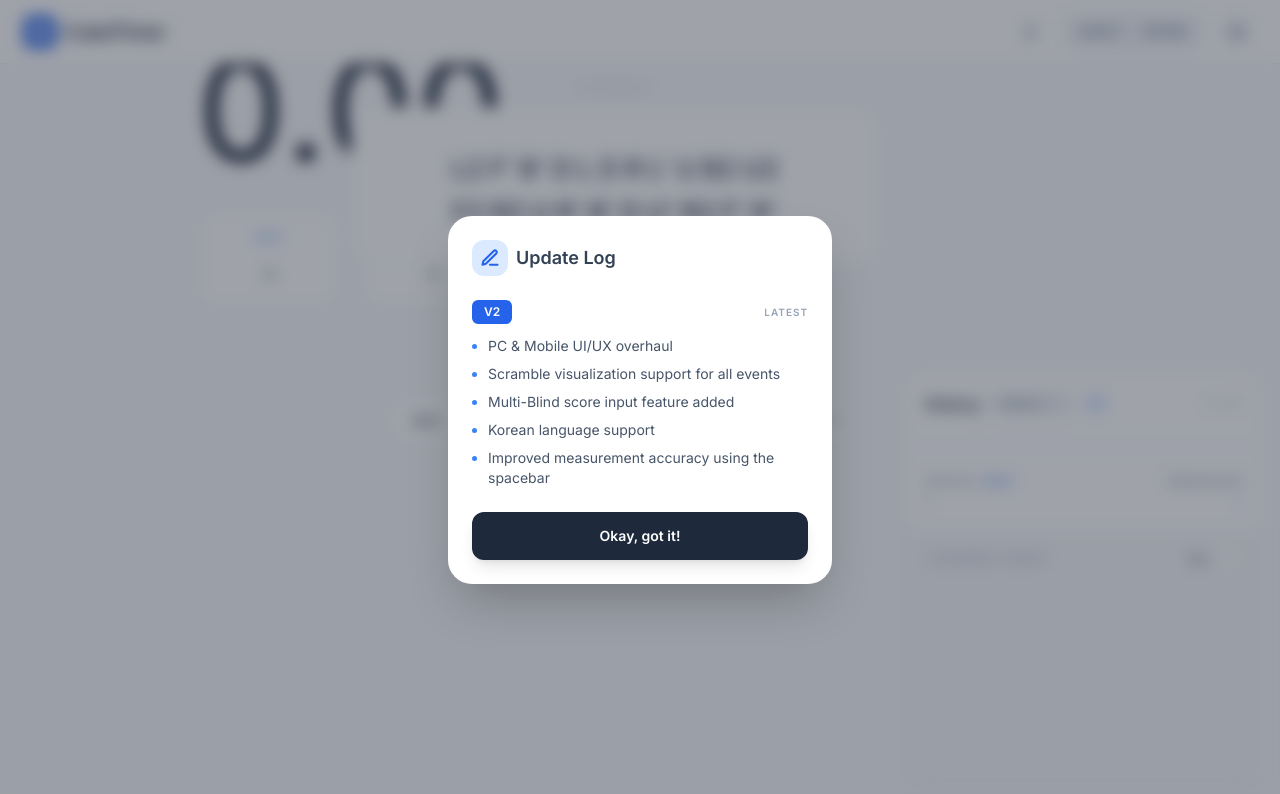
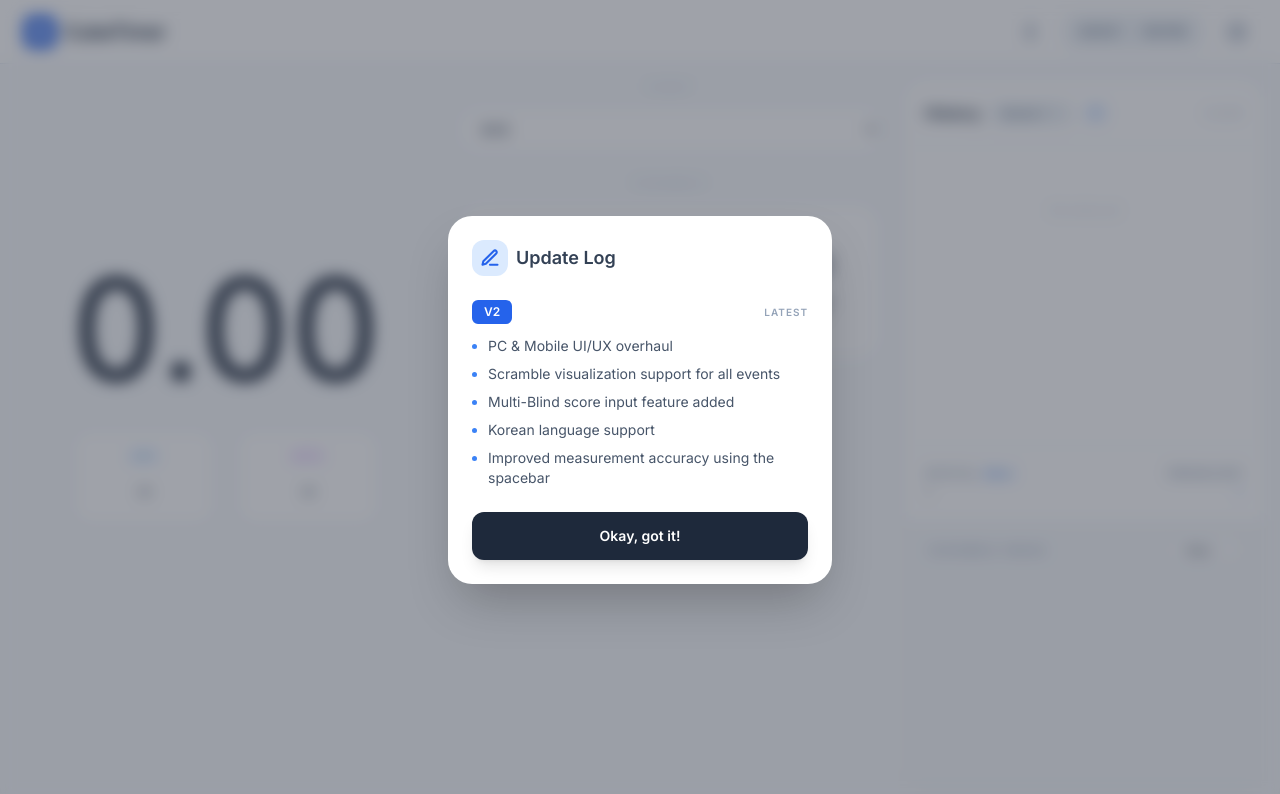
Before and after one commit to thosowe-creator/cubetimertest, a plain HTML site: page index.html in a window 1280 px wide. Drawn offline with nearby package versions, Linux system fonts and the light colour scheme; a script that the page names is missing.

Commit message:
Add files via upload

```diff
--- a/index.html
+++ b/index.html
@@ -532,6 +532,35 @@
 
                     </div>
                 </div>
+
+                <!-- Scramble -->
+                <div class="text-center w-full">
+                    <h2 class="text-slate-300 dark:text-slate-600 uppercase tracking-[0.2em] text-[10px] font-bold mb-3">Scramble</h2>
+                    <div id="scrambleBox" class="border border-slate-100 dark:border-slate-800 flex flex-col items-center justify-center md:p-8 p-6 relative rounded-3xl scramble-box transition-colors">
+                        <!-- Layout-stable scramble area: reserve space to prevent timer shifting -->
+                        <div class="h-5 flex items-center justify-center">
+                            <div id="scrambleLoadingRow" class="hidden items-center gap-2">
+                                <span class="spinner"></span>
+                                <span id="scrambleLoadingText" class="text-[11px] font-bold text-slate-400">Loading scramble…</span>
+                            </div>
+                        </div>
+
+                        <div id="scramble" class="scramble-text font-bold text-slate-600 dark:text-slate-300 whitespace-pre-wrap text-center leading-relaxed">Generating...</div>
+
+                        <div class="scramble-bottom-area relative w-full flex items-center justify-center">
+                            <div id="scrambleDiagramSkeleton" class="hidden scramble-skeleton"></div>
+                            <button id="scrambleRetryBtn" onclick="retryScramble()" class="hidden px-5 py-2.5 rounded-xl bg-slate-100 dark:bg-slate-800 text-slate-600 dark:text-slate-300 text-xs font-bold active:scale-95 transition-all">Failed. Tap to retry.</button>
+                        </div>
+
+                        <div id="mbfInputArea" class="hidden flex flex-col items-center gap-4 w-full">
+                            <p class="text-[11px] font-bold text-slate-400 uppercase tracking-widest">Enter number of cubes</p>
+                            <div class="flex gap-2 w-full max-w-xs">
+                                <input type="number" id="mbfCubeInput" min="2" max="100" placeholder="e.g. 10" class="flex-1 bg-slate-50 dark:bg-slate-800 dark:text-white border border-slate-200 dark:border-slate-700 rounded-xl px-4 py-3 text-lg font-bold text-center outline-none focus:border-blue-400 transition-all">
+                                <button onclick="generateMbfScrambles()" class="bg-blue-600 text-white px-6 py-3 rounded-xl font-bold active:scale-95 transition-all shadow-md">Go</button>
+                            </div>
+                        </div>
+                    </div>
+                </div>
             </div>
 
             <!-- Timer Area -->
@@ -555,35 +584,6 @@
                 </div>
 
                 <div id="statusHint" class="bg-white dark:bg-slate-800 px-6 py-2 rounded-full text-slate-400 text-xs font-bold tracking-widest shadow-sm border border-slate-100 dark:border-slate-700 uppercase transition-all duration-200"></div>
-            </div>
-
-            <!-- Scramble (moved below timer for better visual centering) -->
-            <div class="text-center w-full">
-                <h2 class="text-slate-300 dark:text-slate-600 uppercase tracking-[0.2em] text-[10px] font-bold mb-3">Scramble</h2>
-                <div id="scrambleBox" class="border border-slate-100 dark:border-slate-800 flex flex-col items-center justify-center md:p-8 p-6 relative rounded-3xl scramble-box transition-colors">
-                    <!-- Layout-stable scramble area: reserve space to prevent timer shifting -->
-                    <div class="h-5 flex items-center justify-center">
-                        <div id="scrambleLoadingRow" class="hidden items-center gap-2">
-                            <span class="spinner"></span>
-                            <span id="scrambleLoadingText" class="text-[11px] font-bold text-slate-400">Loading scramble…</span>
-                        </div>
-                    </div>
-
-                    <div id="scramble" class="scramble-text font-bold text-slate-600 dark:text-slate-300 whitespace-pre-wrap text-center leading-relaxed">Generating...</div>
-
-                    <div class="scramble-bottom-area relative w-full flex items-center justify-center">
-                        <div id="scrambleDiagramSkeleton" class="hidden scramble-skeleton"></div>
-                        <button id="scrambleRetryBtn" onclick="retryScramble()" class="hidden px-5 py-2.5 rounded-xl bg-slate-100 dark:bg-slate-800 text-slate-600 dark:text-slate-300 text-xs font-bold active:scale-95 transition-all">Failed. Tap to retry.</button>
-                    </div>
-
-                    <div id="mbfInputArea" class="hidden flex flex-col items-center gap-4 w-full">
-                        <p class="text-[11px] font-bold text-slate-400 uppercase tracking-widest">Enter number of cubes</p>
-                        <div class="flex gap-2 w-full max-w-xs">
-                            <input type="number" id="mbfCubeInput" min="2" max="100" placeholder="e.g. 10" class="flex-1 bg-slate-50 dark:bg-slate-800 dark:text-white border border-slate-200 dark:border-slate-700 rounded-xl px-4 py-3 text-lg font-bold text-center outline-none focus:border-blue-400 transition-all">
-                            <button onclick="generateMbfScrambles()" class="bg-blue-600 text-white px-6 py-3 rounded-xl font-bold active:scale-95 transition-all shadow-md">Go</button>
-                        </div>
-                    </div>
-                </div>
             </div>
             </div>
         <!-- History View Section (Hidden on Mobile by default, Visible on Desktop) -->
@@ -653,11 +653,11 @@
 
     <!-- Mobile Bottom Navigation (Hidden on PC) -->
     <nav class="md:hidden fixed bottom-0 w-full bg-white dark:bg-slate-950 border-t border-slate-200 dark:border-slate-800 flex justify-around items-center h-16 pb-safe z-50 shadow-[0_-4px_6px_-1px_rgba(0,0,0,0.05)]">
-        <button onclick="switchMobileTab('timer')" id="mob-tab-timer" class="flex flex-col items-center justify-center flex-1 h-full text-blue-600 dark:text-blue-400">
+        <button onclick="switchMobileTab('timer')" id="mob-tab-timer" class="flex flex-col items-center justify-center w-full h-full text-blue-600 dark:text-blue-400">
             <svg xmlns="http://www.w3.org/2000/svg" width="24" height="24" viewBox="0 0 24 24" fill="none" stroke="currentColor" stroke-width="2.5" stroke-linecap="round" stroke-linejoin="round"><circle cx="12" cy="12" r="10"/><polyline points="12 6 12 12 16 14"/></svg>
             <span class="text-[10px] font-bold mt-1">Timer</span>
         </button>
-        <button onclick="switchMobileTab('history')" id="mob-tab-history" class="flex flex-col items-center justify-center flex-1 h-full text-slate-400 dark:text-slate-500 hover:text-slate-600 dark:hover:text-slate-300 transition-colors">
+        <button onclick="switchMobileTab('history')" id="mob-tab-history" class="flex flex-col items-center justify-center w-full h-full text-slate-400 dark:text-slate-500 hover:text-slate-600 dark:hover:text-slate-300 transition-colors">
             <svg xmlns="http://www.w3.org/2000/svg" width="24" height="24" viewBox="0 0 24 24" fill="none" stroke="currentColor" stroke-width="2.5" stroke-linecap="round" stroke-linejoin="round"><path d="M3 3v18h18"/><path d="m19 9-5 5-4-4-3 3"/></svg>
             <span class="text-[10px] font-bold mt-1">Stats</span>
         </button>
--- a/style.css
+++ b/style.css
@@ -53,20 +53,6 @@ body {
 @media (min-width: 768px) {
   .main-container {
     padding-bottom: 1rem;
-  }
-
-  /* Desktop layout: keep timer column visually centered even with the fixed-width History panel */
-  #mainContent.main-container {
-    display: grid !important;
-    grid-template-columns: 1fr minmax(0, 720px) 360px;
-    gap: 1.5rem;
-    align-items: start;
-  }
-  #timerSection {
-    grid-column: 2;
-  }
-  #historySection {
-    grid-column: 3;
   }
 }
 
@@ -658,8 +644,7 @@ html:not(.dark) .event-tab.active { background-color: rgb(var(--ct-accent-rgb));
 }
 
 @media (min-width: 768px) {
-  /* Desktop: compensate the fixed History panel on the right so Timer/Average stay visually centered */
-  .timer-center-shift { transform: translateY(-5vh) translateX(180px); }
+  .timer-center-shift { transform: translateY(-5vh); }
 }
 
 /* Make tap targets consistently clickable on iOS inside scroll areas */
```
